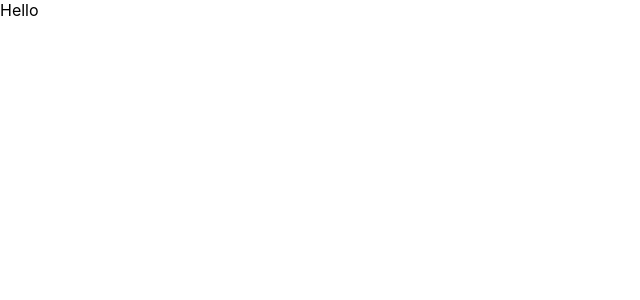
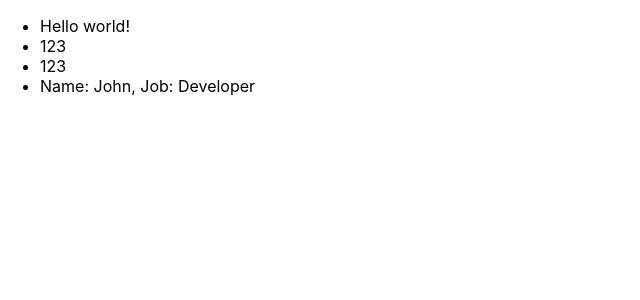
Before and after one commit to stedza93/WebCourse-Frontend, a React (Create React App) app in the folder user-app/: page / in a window 1280 px wide. Shown: the top 300 px of the page, without its empty margins (0-640 px from the left). Built offline with nearby package versions, Linux system fonts and the light colour scheme.

Commit message:
referenciranje varijabli unutar JSX-a

```diff
--- a/user-app/src/App.js
+++ b/user-app/src/App.js
@@ -3,7 +3,23 @@ import logo from "./logo.svg";
 import "./App.css";
 
 function App() {
-  return <div>Hello</div>;
+  const text = "Hello world!",
+    myNumber = 123,
+    myArray = [1, 2, 3],
+    myObject = { name: "John", job: "Developer" };
+  return (
+    <div>
+      <ul>
+        <li>{text}</li>
+        <li>{myNumber}</li>
+        <li>{myArray}</li>
+        {/* <li>{myObject}</li> */}
+        <li>
+          Name: {myObject.name}, Job: {myObject.job}
+        </li>
+      </ul>
+    </div>
+  );
 }
 
 export default App;
```
